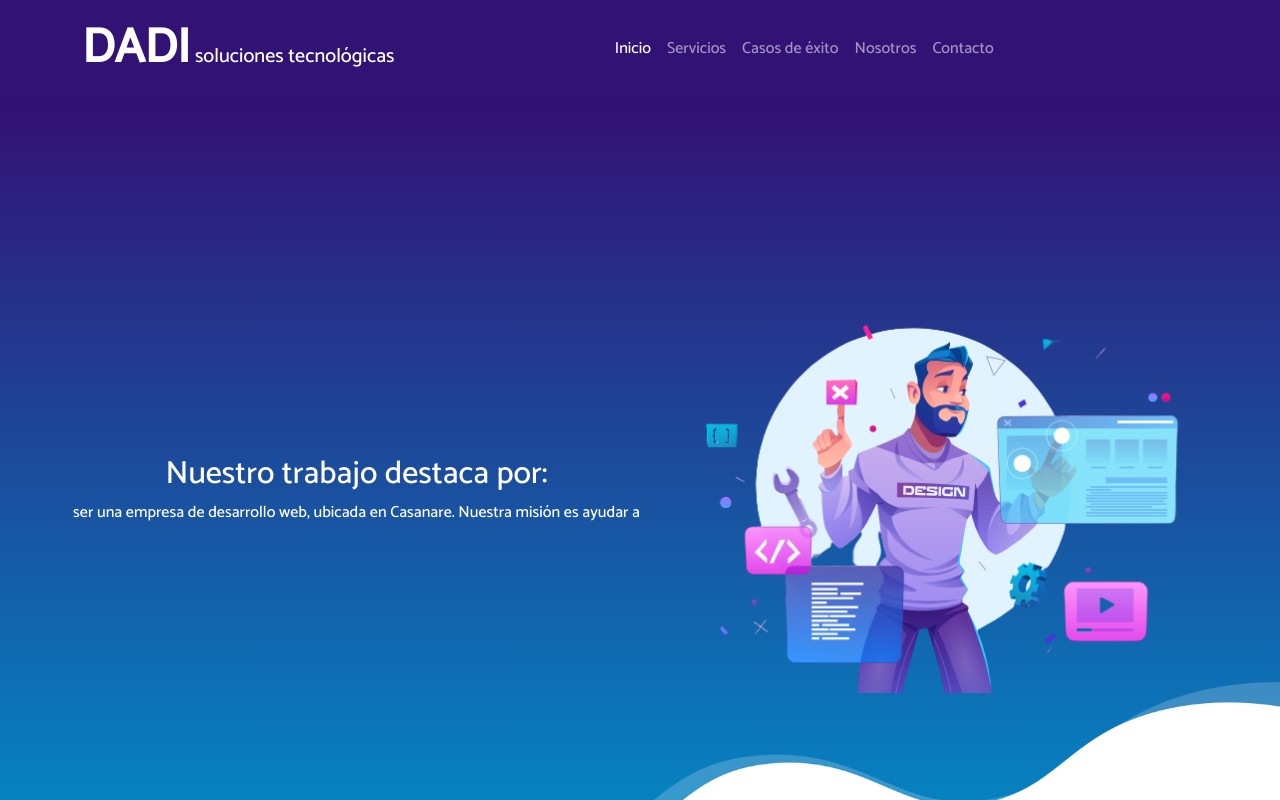
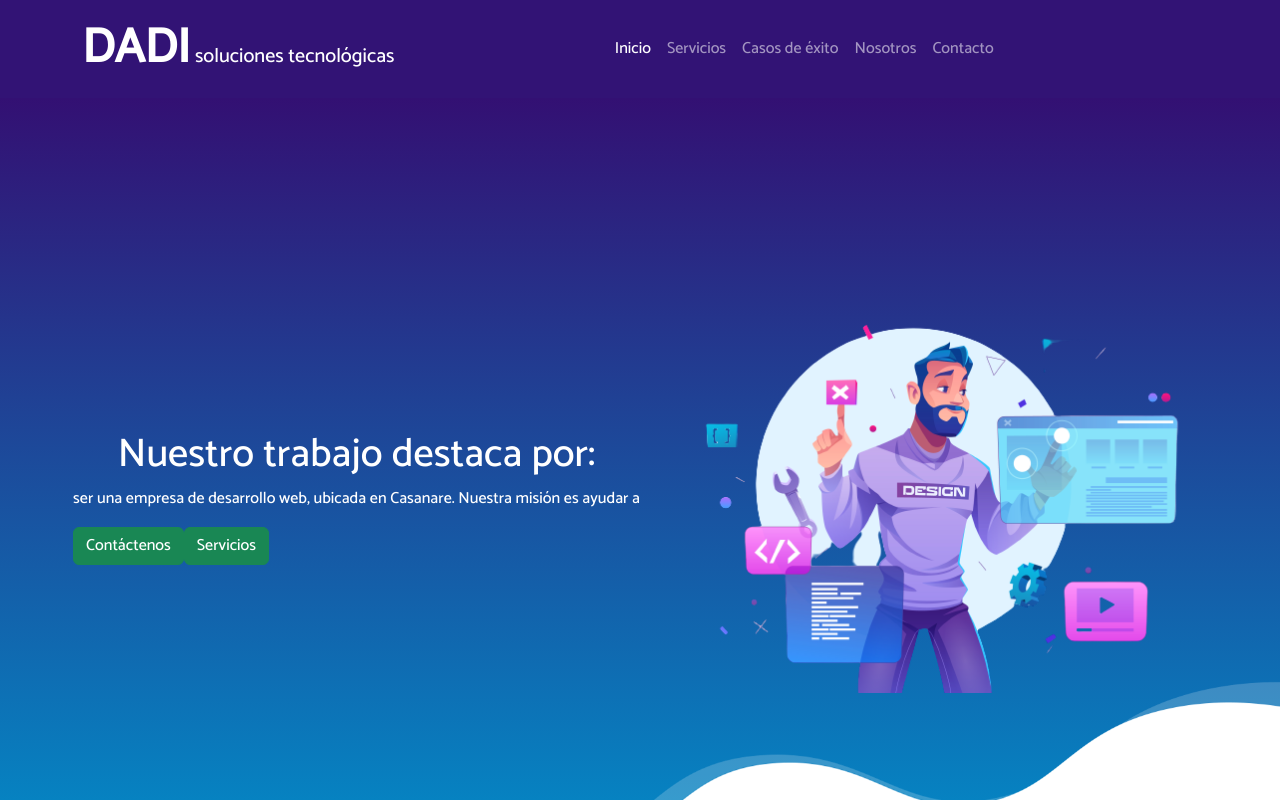
Before and after one commit to MDForero/dadi, a React (Create React App) app: page / in a window 1280 px wide. Shown: the top 800 px of the page. Built offline with nearby package versions, Linux system fonts and the light colour scheme.

Commit message:
Botones de redireccionamiento en la presentación creados

```diff
--- a/src/pages/Inicio.js
+++ b/src/pages/Inicio.js
@@ -11,6 +11,7 @@ import Companies from '../components/Companies'
 import hacemos from "../images/quienes somos.jpg"
 import hacemos2 from "../images/group-of-people-working-on-website-template (1).jpg"
 import Hacemos from '../components/Hacemos'
+import { Link } from 'react-router-dom'
 
 const Inicio = () => {
   return (
@@ -18,8 +19,10 @@ const Inicio = () => {
       <div id='inicio'>
         <section className='somos'>
           <div className='w-800 self-end'>
-            <h2>Nuestro trabajo destaca por:</h2>
+            <h1>Nuestro trabajo destaca por:</h1>
             <p>ser una empresa de desarrollo web, ubicada en Casanare. Nuestra misión es ayudar a </p>
+            <Link to="contacto" className='btn btn-success'>Contáctenos</Link>
+            <Link to="servicios" className='btn btn-success'>Servicios</Link>
           </div>
           <figure className='figure-somos flex'>
             <img src={inicio} width="100%" />
```
